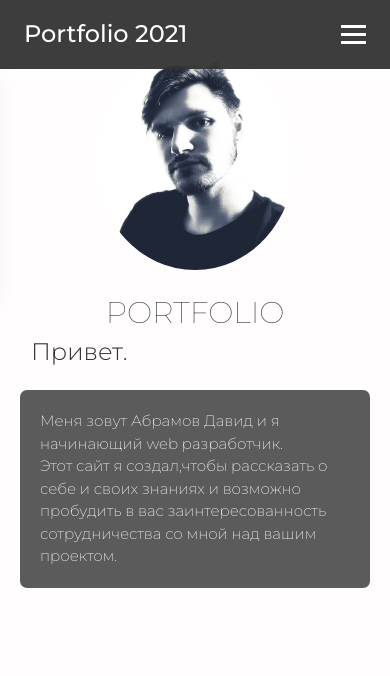
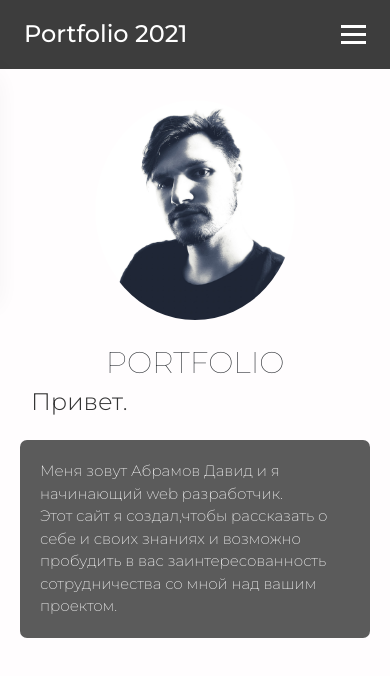
Before and after one commit to Mironeus/Portfolio, a Next.js app: page /home in a window 390 px wide. Shown: the top 676 px of the page. Built offline with nearby package versions, Linux system fonts and the light colour scheme.

Commit message:
fixed responsive styles

```diff
--- a/styles/design_styles.module.css
+++ b/styles/design_styles.module.css
@@ -13,6 +13,7 @@
 }
 
 .quote {
+    margin-top: 100px;
     padding: 30px 30px 0px 30px;
     padding-left: 60px;
     padding-bottom: 15px;
--- a/styles/home_styles.module.css
+++ b/styles/home_styles.module.css
@@ -97,7 +97,7 @@
      /* vertical MOBILE SIZING */
      @media only screen and (max-width: 414px) {
         .image{
-            margin-top: 50px;
+            margin-top: 100px;
             width: 200px;
             height: 220px;
             border-radius: 50%;
```
Also changed, not shown: styles/contacts_style.module.css (+10 -0 lines).
